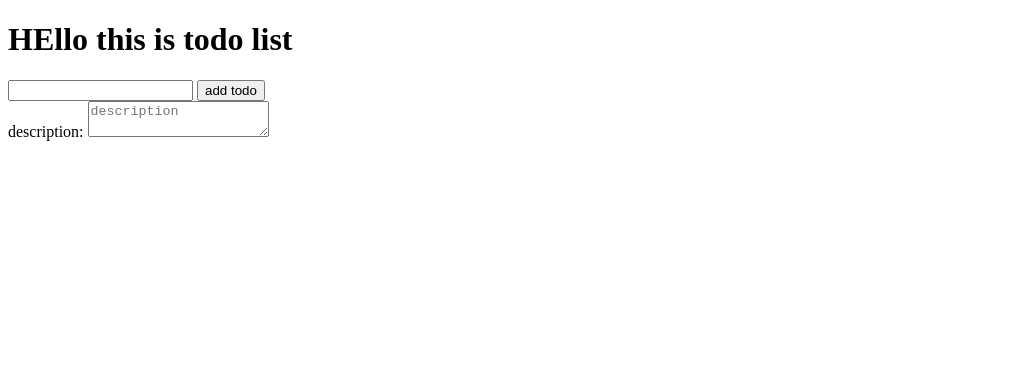
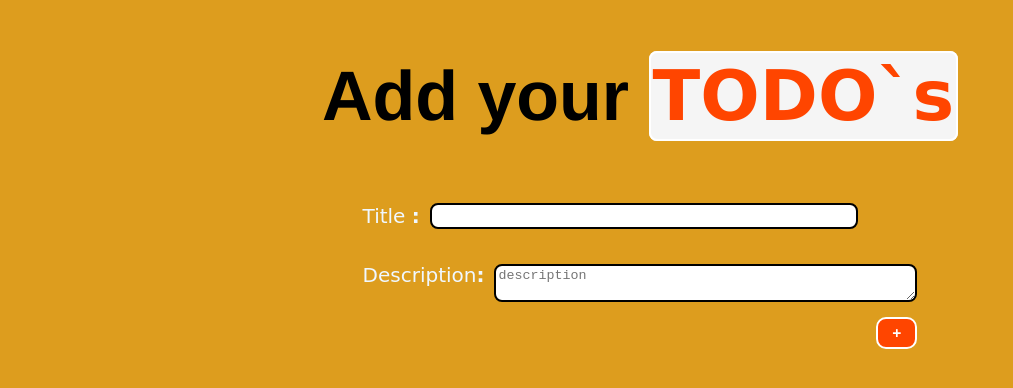
Before and after one commit to absferdous/TOP-todoList, a website built with webpack: page src/template.html in a window 1280 px wide. Shown: the whole page, without its empty margins (0-1013 px from the left). Built offline with nearby package versions, Linux system fonts and the light colour scheme.

Commit message:
added basic styling

```diff
--- a/src/addTodos.js
+++ b/src/addTodos.js
@@ -5,7 +5,7 @@ export const canCreateNewTodo = (title = "", description = "") => ({
 
   description,
 
-  id: crypto.randomUUID(),
+  id: generateUUID(),
 
   // console.log({ todotitle, tododescription })
 });
@@ -15,3 +15,16 @@ export const createNewTodo = (title, description) => {
     ...canCreateNewTodo(title, description),
   };
 };
+
+function generateUUID() {
+  if (crypto.randomUUID) {
+    return crypto.randomUUID();
+  }
+  // Fallback for non-secure HTTP contexts
+  return ([1e7] + -1e3 + -4e3 + -8e3 + -1e11).replace(/[018]/g, (c) =>
+    (
+      c ^
+      (crypto.getRandomValues(new Uint8Array(1))[0] & (15 >> (c / 4)))
+    ).toString(16),
+  );
+}
--- a/src/renderTodo.js
+++ b/src/renderTodo.js
@@ -21,6 +21,8 @@ export const renderTodo = (arr) => {
   let renderArray = currentTodo.map((item) => {
     const todoContainer = document.createElement("div");
     todoContainer.classList.add("todo-container");
+    const todoBtnContainer = document.createElement("div");
+    todoBtnContainer.classList.add("todo-btn-container");
     // const id = id;
     const todoList = document.createElement("li");
     todoList.classList.add("todo-list");
@@ -43,13 +45,14 @@ export const renderTodo = (arr) => {
 
     console.log("editing", isEditing);
     const editBtn = createBtn("editBtn", "edit", () => {
-      handleEdit(item.id, isEditing, todoList, currentTodo);
+      handleEdit(item.id, isEditing, todoContainer, currentTodo);
     });
-
-    todoList.append(deleteBtn, editBtn);
+    todoBtnContainer.append(deleteBtn, editBtn);
+    todoList.append(todoBtnContainer);
+    todoContainer.append(todoList);
     // ul.append(todoList);
     // listcontainer.append(ul);
-    mainContianer.append(todoList);
+    mainContianer.append(todoContainer);
     return todoList;
   });
   console.log("render function callled", renderArray);
@@ -81,9 +84,9 @@ const handleEdit = (id, editingSatte, element, arr) => {
   console.log("element", editingElement);
 
   const inputGroup = createInputGroup();
+  // editingElement.replaceWith(inputGroup);
   isEditing = true;
   if (isEditing) {
-    // editingElement.replaceWith(inputGroup);
     editedArray = arr.map((item) => {
       if (editingId === item.id) {
         inputGroup.inputBar.value = item.title;
--- a/src/styles.css
+++ b/src/styles.css
@@ -1,6 +1,148 @@
-.container {
+body {
   box-sizing: border-box;
-  width: clamp(80%, 90vw, 1280px);
-  margin-inline: auto;
+  justify-content: center;
+  display: flex;
+  align-items: center;
+
+  margin-inline: 0;
   background-color: rgb(221, 157, 30);
 }
+.todo-container {
+  background-color: white;
+}
+.main-title {
+  font-size: 70px;
+  font-family: "Franklin Gothic Medium", "Arial Narrow", Arial, sans-serif;
+  font-weight: 800;
+}
+.title-span {
+  background-color: whitesmoke;
+  color: rgb(255, 69, 0);
+  padding: 2px;
+  border: 2px solid white;
+  border-radius: 8px;
+  font-family: cursive;
+}
+.title-section {
+  width: min(90%, 480px);
+  display: flex;
+  /* justify-content: space-between; */
+  gap: 10px;
+}
+button#title-btn {
+  margin-top: 15px;
+  /* padding: 1px 0rem; */
+  background: orangered;
+  color: white;
+  /* width: min(100%, 220px); */
+  text-align: center;
+  font-weight: 600;
+  font-size: min(17px, 1rem);
+  font-family: system-ui;
+  border: 2px solid white;
+  border-radius: 10px;
+}
+input#title-input {
+  width: min(90%, 420px);
+  border: 2px solid black;
+  border-radius: 8px;
+  font-size: min(20px, 1rem);
+  height: 20px;
+}
+.input-container {
+  display: flex;
+  flex-direction: column;
+  justify-content: space-evenly;
+  width: min(100%, 900px);
+  align-items: center;
+}
+.todo-desc {
+  width: 100%;
+  display: flex;
+  justify-content: space-evenly;
+  /* gap: 1rem; */
+  margin-top: 1rem;
+  align-items: start;
+}
+label.description {
+  font-size: 30px;
+  font-weight: 700;
+}
+textarea#description {
+  border: 2px solid black;
+  border-radius: 8px;
+}
+.label-content {
+  font-size: 20px;
+  font-family: cursive;
+  color: aliceblue;
+}
+.input-tile-container,
+.desc-container {
+  display: flex;
+  gap: 10px;
+  align-items: center;
+}
+.colon-span {
+  font-weight: 700;
+}
+.span-sign {
+  /* border: 2px solid whitesmoke; */
+  border-radius: 20%;
+  padding: 2px 8px;
+  margin-inline: auto;
+  font-size: 1rem;
+  font-weight: 800;
+  align-items: center;
+  /* width: 100px; */
+  text-align: center;
+  display: inline-flex;
+  align-items: center;
+  justify-content: center;
+}
+
+.add-button-container {
+  display: flex;
+  justify-content: flex-end;
+  align-items: center;
+}
+.todo-container {
+  width: min(100%-2rem, 400px);
+  background-color: white;
+  border: 2px solid wheat;
+  border-radius: 8px;
+  margin: 1rem;
+  padding: 10px;
+  list-style: none;
+}
+.title-content {
+  font-family: cursive;
+  font-size: min(20px, 40px);
+  font-weight: 500;
+}
+.desc-content {
+  font-family: "Courier New", Courier, monospace;
+  font-size: min(15px, 30px);
+}
+
+.deleteBtn {
+  color: white;
+  background-color: red;
+}
+.editBtn {
+  color: white;
+  background-color: slateblue;
+}
+.save-btn {
+  color: white;
+  background-color: cadetblue;
+}
+.todo-btn-container {
+  display: flex;
+  gap: 3px;
+}
+.deleteBtn,
+.editBtn,
+.save-btn {
+  border-radius: 8px;
+}
--- a/src/template.html
+++ b/src/template.html
@@ -6,13 +6,41 @@
     <title>MyTodo</title>
   </head>
   <body>
-    <h1>HEllo this is todo list</h1>
-    <input type="text" id="title-input" />
-    <button id="title-btn">add todo</button>
-    <div class="todo-desc">
-      <label for="description">description:</label>
-      <textarea id="description" placeholder="description"></textarea>
+    <div class="input-container">
+      <h1 class="main-title">
+        Add your <span class="title-span">TODO`s</span>
+      </h1>
+      <div class="todo-section">
+        <div class="input-tile-container">
+          <label for="description" class="label-content">
+            <p>
+              Title
+              <span class="colon-span">:</span>
+            </p></label
+          >
+          <input type="text" id="title-input" />
+        </div>
+        <div class="desc-container">
+          <label for="desc" class="label-content"
+            >Description<span class="colon-span">:</span></label
+          >
+          <div class="todo-desc">
+            <textarea
+              id="description"
+              placeholder="description"
+              cols="50"
+              rows="2"
+            ></textarea>
+          </div>
+        </div>
+        <div class="add-button-container">
+          <button id="title-btn">
+            <span class="span-sign">+</span>
+          </button>
+        </div>
+      </div>
     </div>
+
     <div class="container">
       <div class="list-container"></div>
     </div>
```
